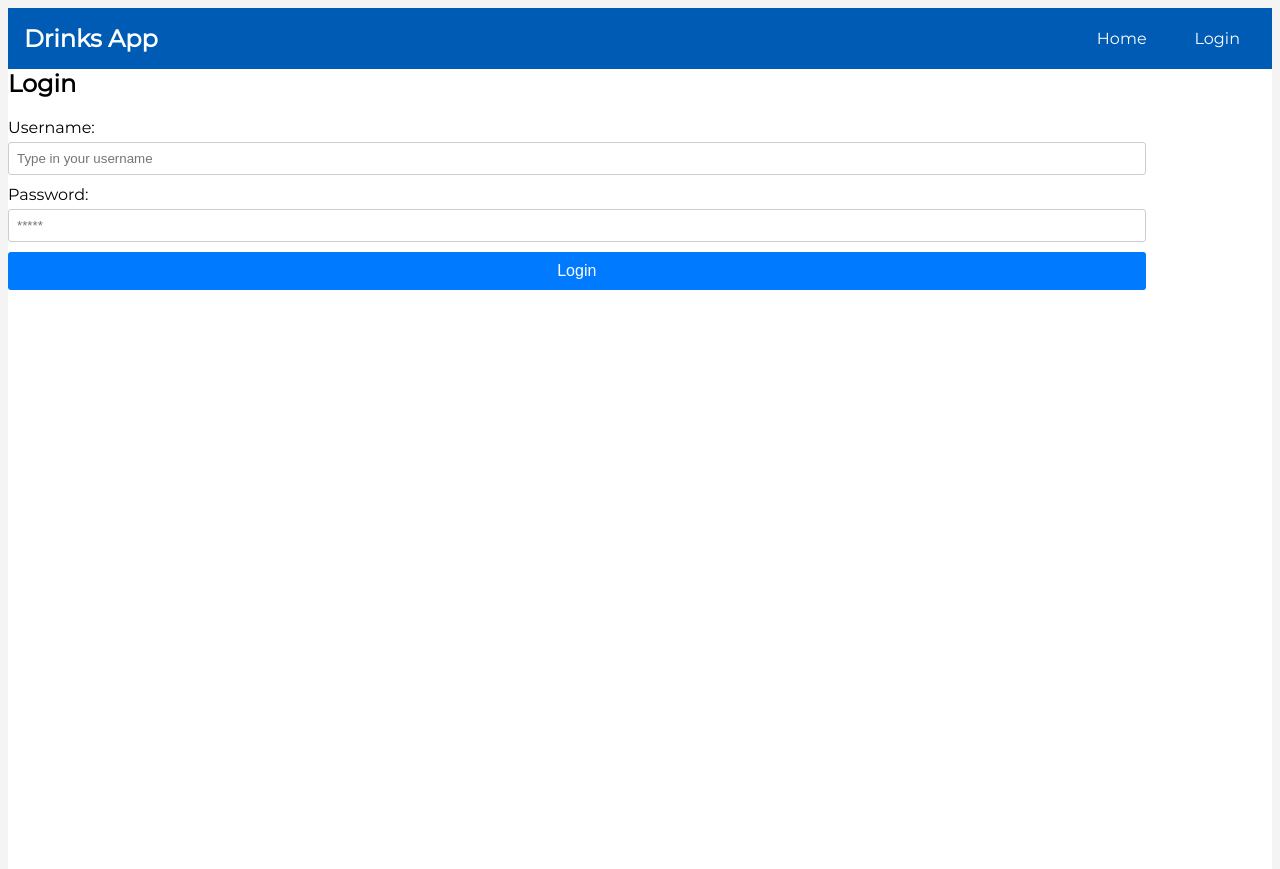
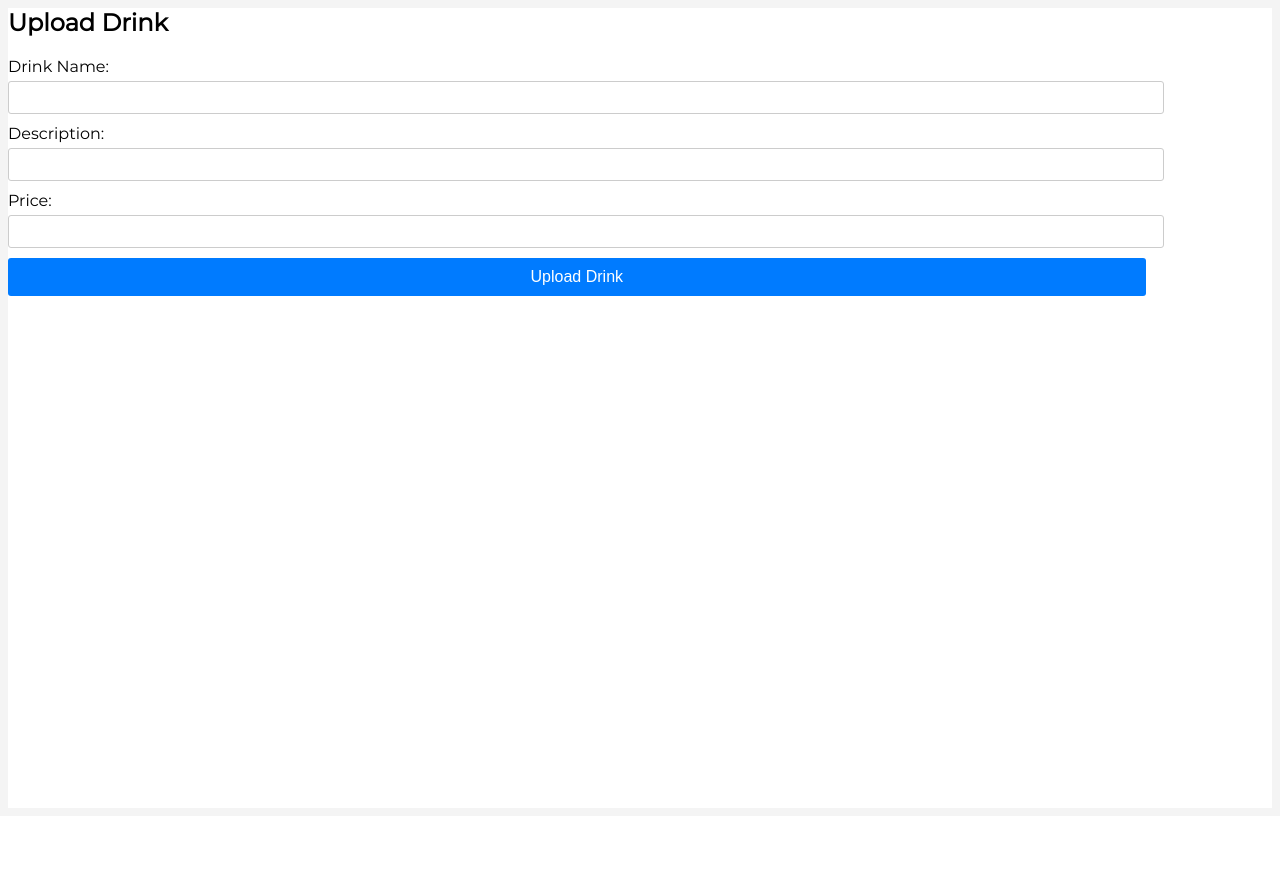
Before and after one commit to dyrel78/COSC_349_ASGN_1, a PHP site: page /admin/upload-page.php in a window 1280 px wide. After the commit the page ends 296 px from the top, so only its background shows below. Run offline with PHP 8.4, Linux system fonts and the light colour scheme; some web fonts are replaced.

Commit message:
added DB account called admin_account for the admin VM

```diff
--- a/www/admin/upload-page.php
+++ b/www/admin/upload-page.php
@@ -1,81 +1,69 @@
-<!DOCTYPE HTML PUBLIC "-//IETF//DTD HTML//EN">
-<html>
-
-<head>
-    <title>Upload Drinks Page</title>
-
-    <style>
-        <?php include 'css/style.css'; ?><?php include 'css/navbar.css'; ?>@font-face {
-            font-family: "montserrat";
-            src: url(css/Montserrat-Regular.woff2);
-        }
-
-        body {
-            font-family: 'montserrat', sans-serif;
-        }
-    </style>
-
-</head>
-
-
 
 <?php
-// Start a session to track login status
-session_start();
 
-// Display any error message
-// if (isset($error_message)) {
-//     echo "<p class='error-message'>" . htmlspecialchars($error_message) . "</p>";
-// }
+        // session_start();
+        // if (!isset($_SESSION['logged_in']) || $_SESSION['logged_in'] !== true) {
+        //     header('Location: create-account.php');
+        //     exit;
+        // }
 
-// Database connection parameters
+        session_start();
+        error_reporting(E_ALL);
+        ini_set('display_errors', 1);
+        // Database connection parameters
 $db_host = '192.168.2.12';
 $db_name = 'drinksDB';
-$db_user = 'root';
-$db_passwd = 'root_password';
+$db_user = 'admin_account';
+$db_passwd = 'strong_admin_password';
 
 $pdo_dsn = "mysql:host=$db_host;dbname=$db_name";
 
-// Connect to the database
-$pdo = new PDO($pdo_dsn, $db_user, $db_passwd);
-$pdo->setAttribute(PDO::ATTR_ERRMODE, PDO::ERRMODE_EXCEPTION);
+// try {
+    // Connect to the database
+    $pdo = new PDO($pdo_dsn, $db_user, $db_passwd);
+    $pdo->setAttribute(PDO::ATTR_ERRMODE, PDO::ERRMODE_EXCEPTION);
 
-// Check if the form has been submitted
-// if ($_SERVER['REQUEST_METHOD'] === 'POST') {
-    // Retrieve username and password from form
-?>
+    // // Check if the form has been submitted
+    // if ($_SERVER['REQUEST_METHOD'] === 'POST') {
+    //     // Retrieve username and password from form
+    // } else if ($_SERVER[''] === '') {
 
+    // }
 
-
+        ?>
+<!DOCTYPE html>
+<html>
+<head>
+    <link rel="stylesheet" type="text/css" href="css/style.css">
+    <title>Upload Drink </title>
+    <style>
+<?php include 'css/style.css'; ?>
+</style>
+</head>
 <body>
     <div class="container">
-        <div class="navbar">
-            <div class="navbar-logo">Drinks App</div>
-            <ul class="navbar-links">
-                <li><a href="index.php">Home</a></li>
-                <li><a href="login.php">Login</a></li>
-            </ul>
-        </div>
+        <h2>Upload Drink</h2>
+        <form action="upload-page.php" method="post">
+            <label for="drink_name">Drink Name:</label>
+            <input type="text" id="drink_name" name="drink_name" required>
 
-        <div class = "container">
-            <h2>Login</h2>
-            <form class ="form" action="login.php" method="post">
-                <label for="username">Username:</label>
-                <input type="text" id="username" name="username" placeholder="Type in your username" required>
+            <label for="description">Description:</label>
+            <input type="text" id="description" name="description" required>
 
-                <label for="password">Password:</label>
-                <input type="password" id="password" name="password" placeholder="*****" required>
+            <label for = "price">Price:</label>
+            <input type = "text" id = "price" name = "price" required>
 
-                <input type="submit" value="Login">
-            </form>
+            <!-- <label for = "image"> Image:</label>
+            <input type = "text" id = "image" name = "image" required> -->
 
-
-        </div>
-
-
-            </div>
-
+            <input type="submit" value="Upload Drink">
+        </form>
+        <?php
+        if (isset($message)) {
+            echo "<p class='" . (isset($error) ? 'error-message' : 'success-message') . "'>" . htmlspecialchars($message) . "</p>";
+        }
+        ?>
+    </div>
 
 </body>
-
 </html>
```
Also changed, not shown: www/admin/admin-page.php (+5 -5 lines), 1 other file.
